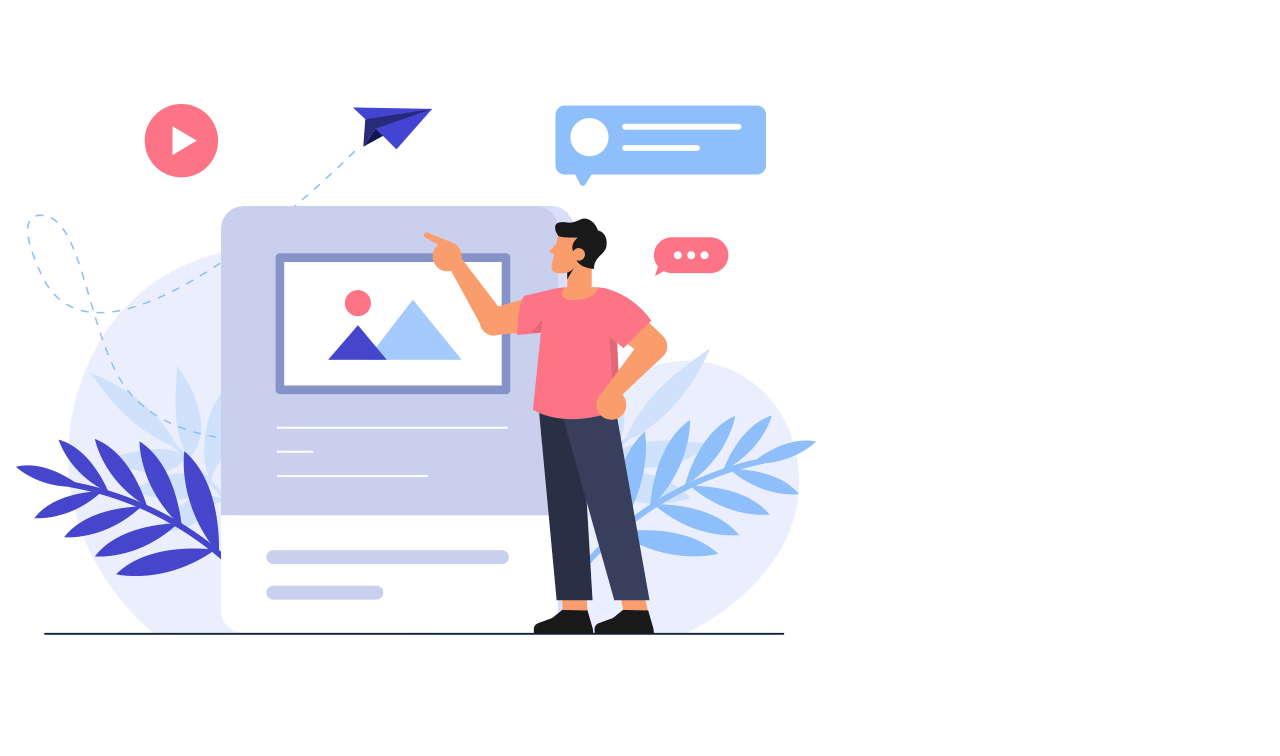
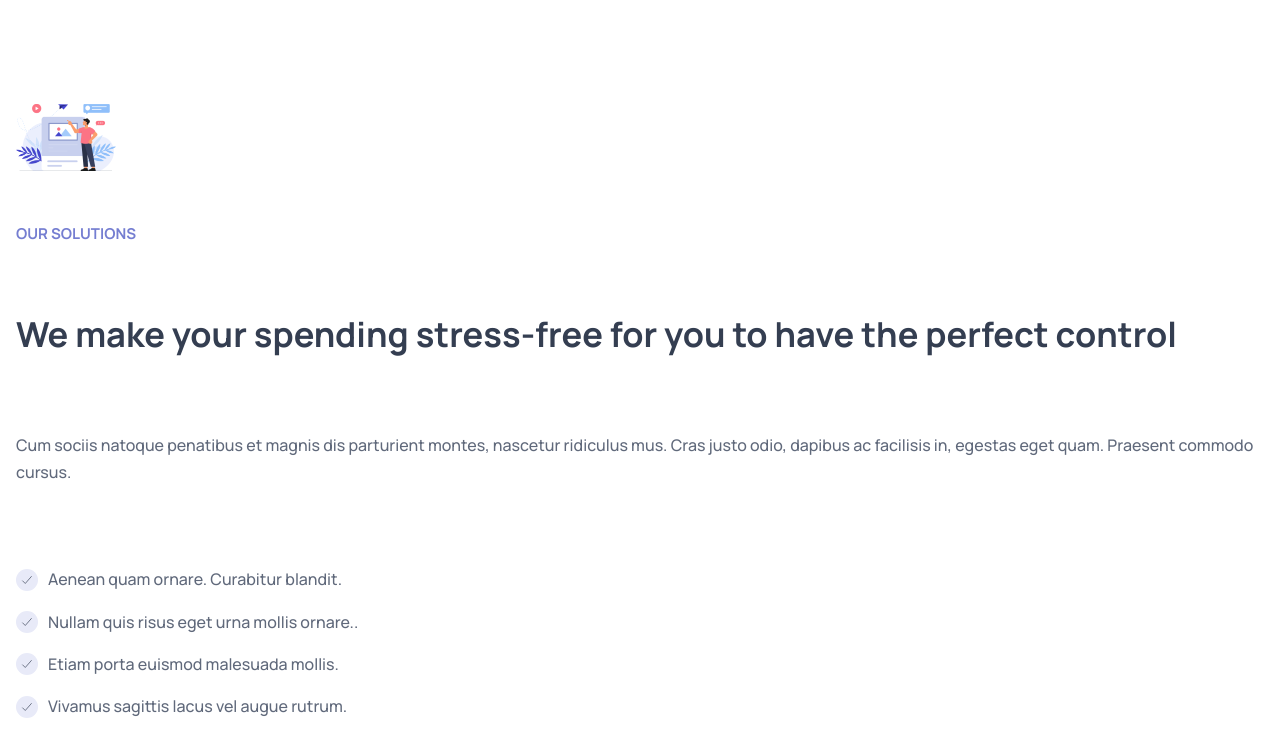
Before and after one commit to Ana-web-ui/agency, a plain HTML site: page Adex/index.html in a window 1280 px wide. Shown: the part 3005-3761 px from the top of the page. Before the commit the page ends 3730 px from the top, so only its background shows below. Drawn offline with nearby package versions, Linux system fonts and the light colour scheme.

Commit message:
iniciando a parte do feature continuando

```diff
--- a/Adex/assets/css/style.css
+++ b/Adex/assets/css/style.css
@@ -611,7 +611,32 @@ bdoy.nav-active {
 /*-----------------------------------*\
   #FEATURES
 \*-----------------------------------*/
+.feature .container {
+  display: grid;
+  gap: 50px;
+}
 
+.feature .section-text {
+  margin-block: 25px 30px;
+}
+
+.feature-list {
+  display: grid;
+  gap: 15px;
+}
+
+.feature-card {
+  display: flex;
+  align-items: center;
+  gap: 10px;
+}
+
+.feature-card .card-icon {
+  background-color: var(--lavender-web);
+  font-size: 1.4rem;
+  padding: 4px;
+  border-radius: var(--radius-circle);
+}
 /*-----------------------------------*\
   #STATS
 \*-----------------------------------*/
--- a/Adex/index.html
+++ b/Adex/index.html
@@ -466,8 +466,72 @@
                 height="531"
                 loading="lazy"
                 alt="feature banner"
+                class="w-100"
               />
             </figure>
+
+            <p class="section-subtitle" id="feature-label">Our Solutions</p>
+
+            <h2 class="h2 section-title">
+              We make your spending stress-free for you to have the perfect
+              control
+            </h2>
+
+            <p class="section-text">
+              Cum sociis natoque penatibus et magnis dis parturient montes,
+              nascetur ridiculus mus. Cras justo odio, dapibus ac facilisis in,
+              egestas eget quam. Praesent commodo cursus.
+            </p>
+
+            <ul class="feature-list">
+              <li>
+                <div class="feature-card">
+                  <div class="card-icon">
+                    <ion-icon name="checkmark" aria-hidden="true"></ion-icon>
+                  </div>
+
+                  <span class="span">
+                    Aenean quam ornare. Curabitur blandit.
+                  </span>
+                </div>
+              </li>
+
+              <li>
+                <div class="feature-card">
+                  <div class="card-icon">
+                    <ion-icon name="checkmark" aria-hidden="true"></ion-icon>
+                  </div>
+
+                  <span class="span">
+                    Nullam quis risus eget urna mollis ornare..
+                  </span>
+                </div>
+              </li>
+
+              <li>
+                <div class="feature-card">
+                  <div class="card-icon">
+                    <ion-icon name="checkmark" aria-hidden="true"></ion-icon>
+                  </div>
+
+                  <span class="span">
+                    Etiam porta euismod malesuada mollis.
+                  </span>
+                </div>
+              </li>
+
+              <li>
+                <div class="feature-card">
+                  <div class="card-icon">
+                    <ion-icon name="checkmark" aria-hidden="true"></ion-icon>
+                  </div>
+
+                  <span class="span">
+                    Vivamus sagittis lacus vel augue rutrum.
+                  </span>
+                </div>
+              </li>
+            </ul>
           </div>
         </section>
       </article>
```
